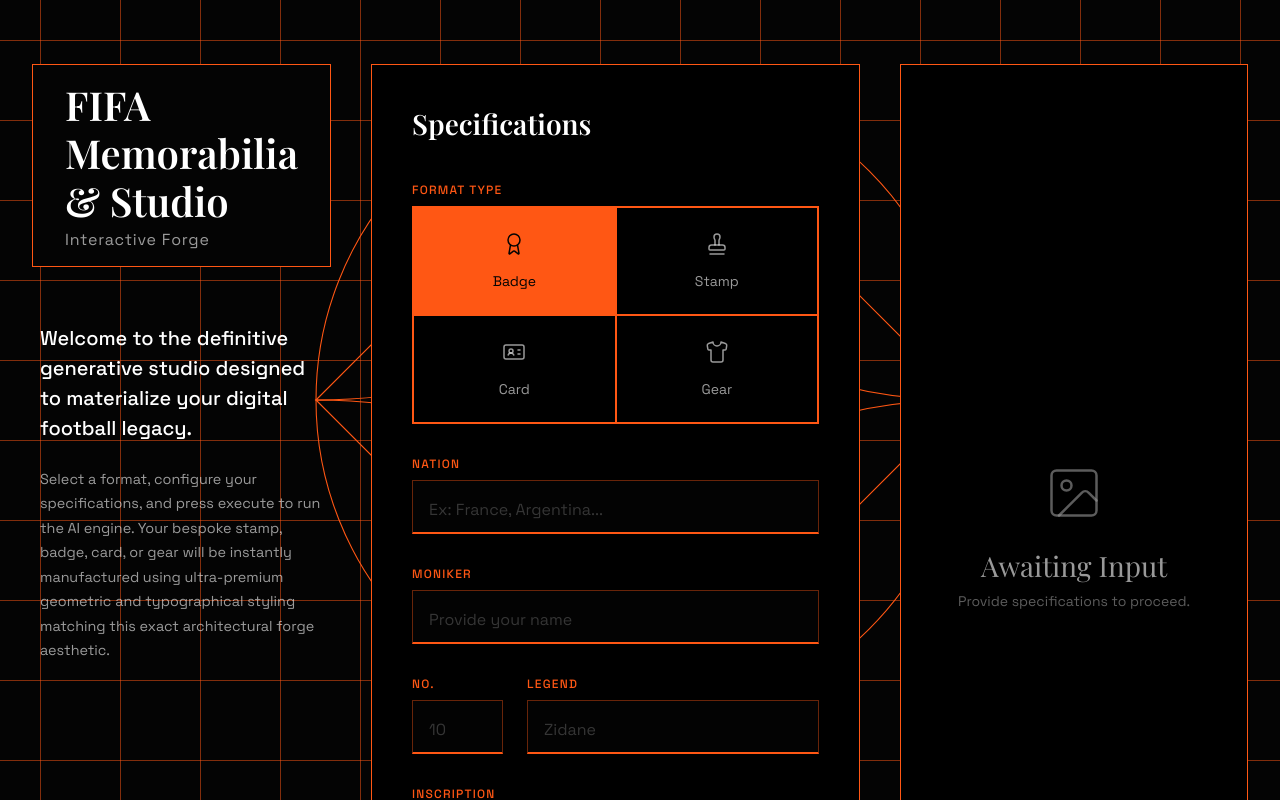
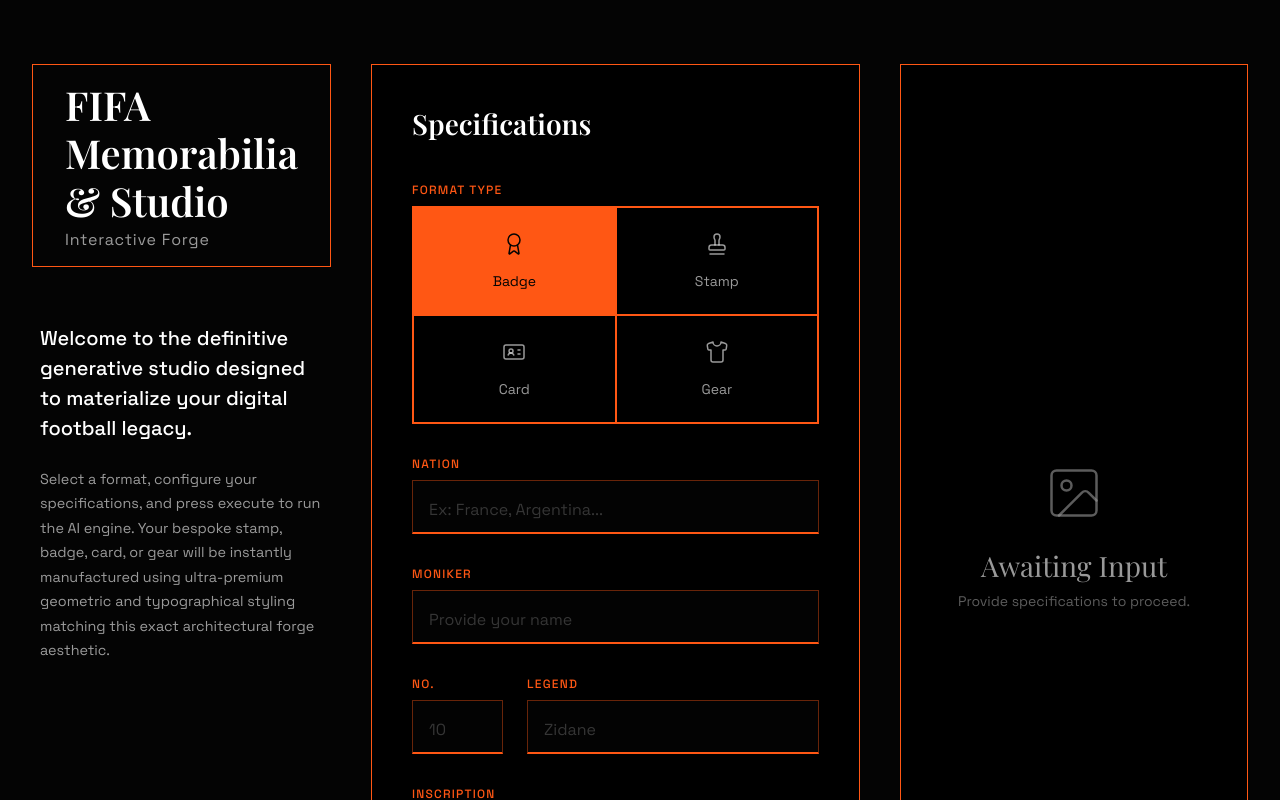
Before and after one commit to vamsibatchu1/fifa26, a React (Vite) app: page / in a window 1280 px wide. Shown: the top 800 px of the page. Built offline with nearby package versions, Linux system fonts and the light colour scheme.

Commit message:
UI: Remove background orange grid and geometric SVG lines

```diff
--- a/src/App.jsx
+++ b/src/App.jsx
@@ -77,18 +77,6 @@
 
   return (
     <div className="app-container">
-      {/* Background Elements */}
-      <div className="pitch-bg"></div>
-
-      {/* Geometric Overlay closely mirroring the reference image */}
-      <svg className="geometric-overlay" viewBox="0 0 1000 1000" xmlns="http://www.w3.org/2000/svg">
-        <circle cx="500" cy="500" r="450" />
-        <path d="M 50,500 Q 500,50 500,50 Q 500,500 50,500 Z" />
-        <path d="M 950,500 Q 500,50 500,50 Q 500,500 950,500 Z" />
-        <path d="M 50,500 Q 500,950 500,950 Q 500,500 50,500 Z" />
-        <path d="M 950,500 Q 500,950 500,950 Q 500,500 950,500 Z" />
-      </svg>
-
       <main className="main-layout" style={{ zIndex: 10, marginTop: '2rem' }}>
         {/* Column 1: Header & App Info */}
         <section className="glass-panel" style={{ height: 'fit-content', border: 'none', padding: '0', background: 'transparent' }}>
--- a/src/index.css
+++ b/src/index.css
@@ -33,22 +33,6 @@
   -moz-osx-font-smoothing: grayscale;
   overflow-x: hidden;
   position: relative;
-}
-
-/* Grid Background Overlay */
-.pitch-bg {
-  position: fixed;
-  top: 0;
-  left: 0;
-  width: 100vw;
-  height: 100vh;
-  z-index: -2;
-  pointer-events: none;
-  background-image:
-    linear-gradient(rgba(255, 87, 20, 0.5) 1px, transparent 1px),
-    linear-gradient(90deg, rgba(255, 87, 20, 0.5) 1px, transparent 1px);
-  background-size: 80px 80px;
-  background-position: center center;
 }
 
 /* Base Layout */
@@ -332,36 +316,6 @@
   to { opacity: 1; transform: translateY(0); }
 }
 
-/* Stadium Background Overlay */
-.stadium-graphic {
-  position: fixed;
-  top: 50%;
-  left: 50%;
-  transform: translate(-50%, -50%) scale(1.1);
-  width: 100vw;
-  max-width: 1200px;
-  opacity: 0.15;
-  z-index: 1;
-  pointer-events: none;
-  filter: drop-shadow(0 0 10px var(--accent-orange));
-  mix-blend-mode: screen;
-}
-
-/* Geometric SVG Overlay */
-.geometric-overlay {
-  position: fixed;
-  top: 50%;
-  left: 50%;
-  transform: translate(-50%, -50%);
-  width: 90vmin;
-  height: 90vmin;
-  z-index: -1;
-  pointer-events: none;
-  stroke: var(--accent-orange);
-  stroke-width: 1.5;
-  fill: none;
-}
-
 /* Code Preview */
 pre.json-preview {
   background: var(--input-bg);
```
